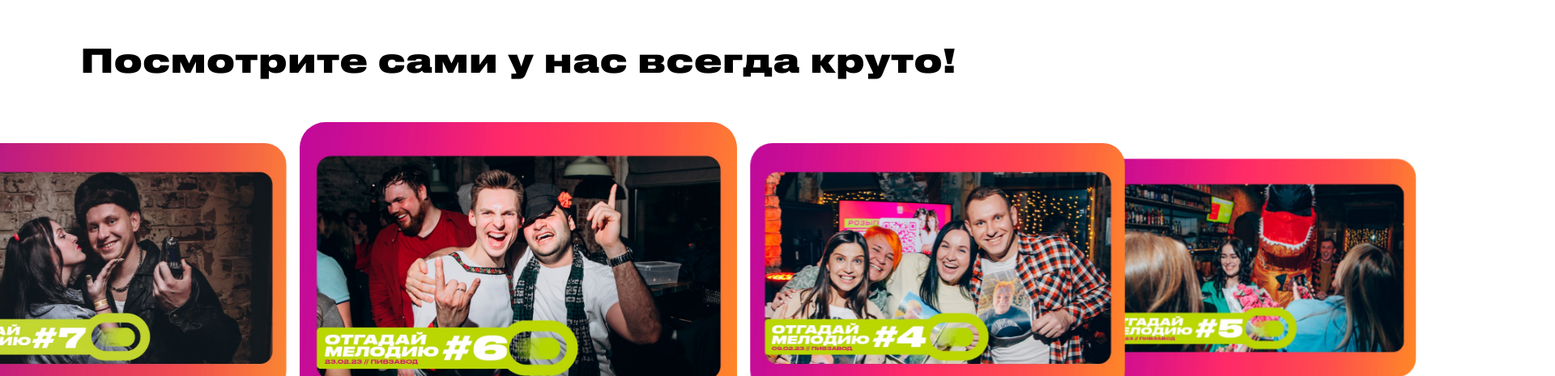
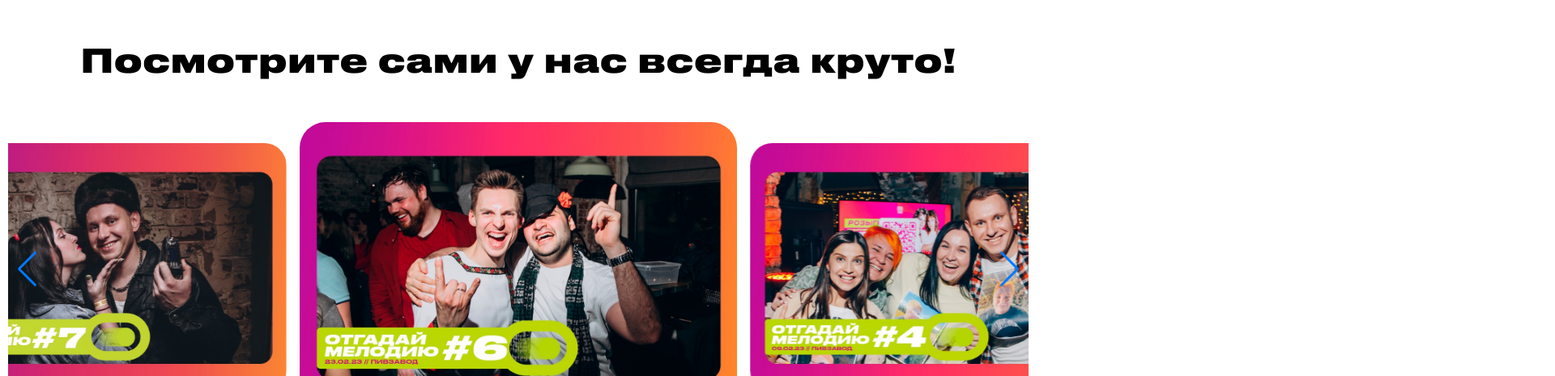
Before and after one commit to otgadaymelody/otgadaymelody-web, a React (Create React App) app: page / in a window 1280 px wide. Shown: the part 8055-8520 px from the top of the page at 81% size, 1920 px wide, since content can reach past the window. Built offline with nearby package versions, Linux system fonts and the light colour scheme; no server answers.

Commit message:
fix(photo-gallery): fix styles

```diff
--- a/src/components/photo-gallery/PhotoGallery.css
+++ b/src/components/photo-gallery/PhotoGallery.css
@@ -13,6 +13,8 @@
   display: flex;
   flex-direction: column;
   margin: 50px 0;
+
+  max-width: calc(100vw - 20px);
 }
 
 .photo-gallery__show-all-btn {
```
